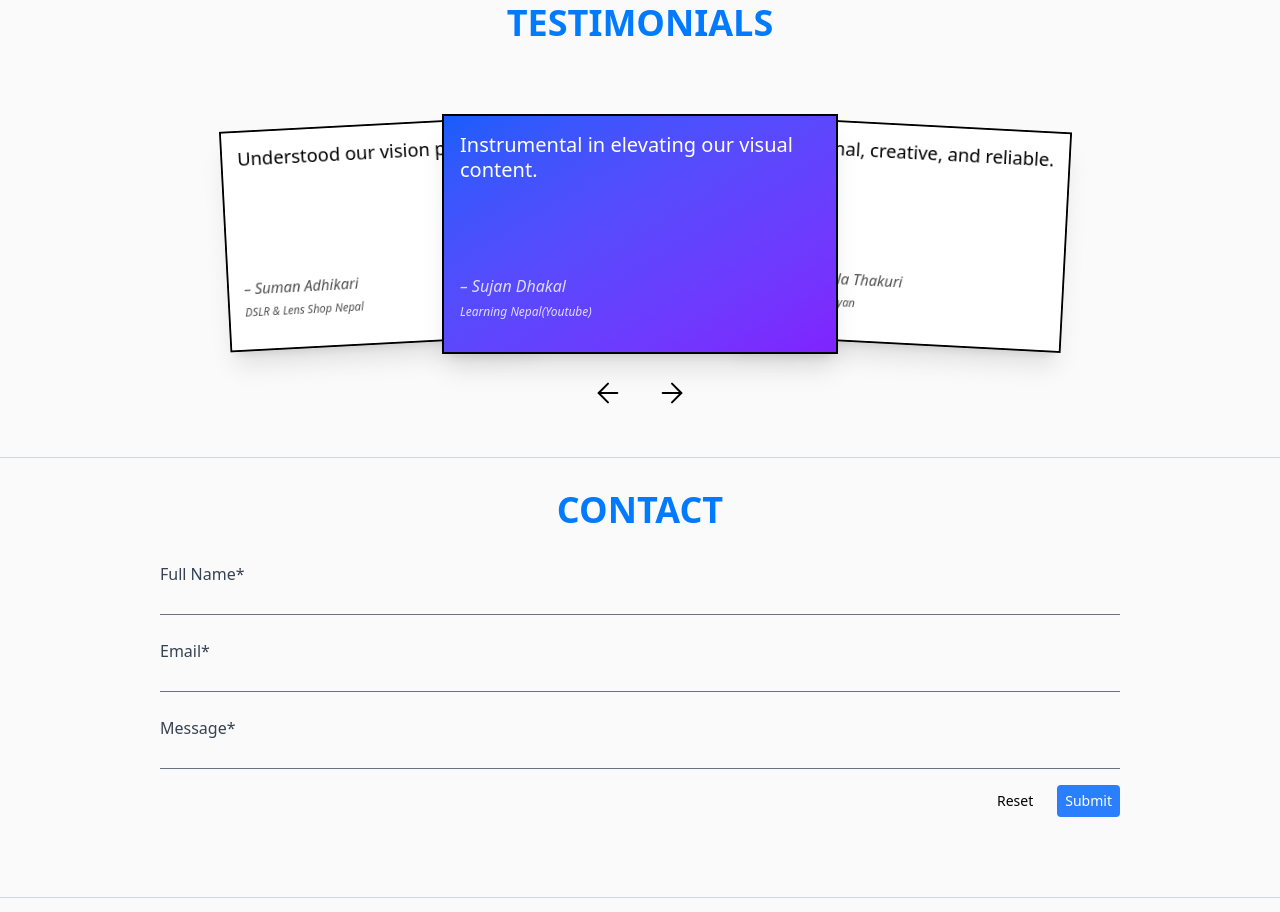
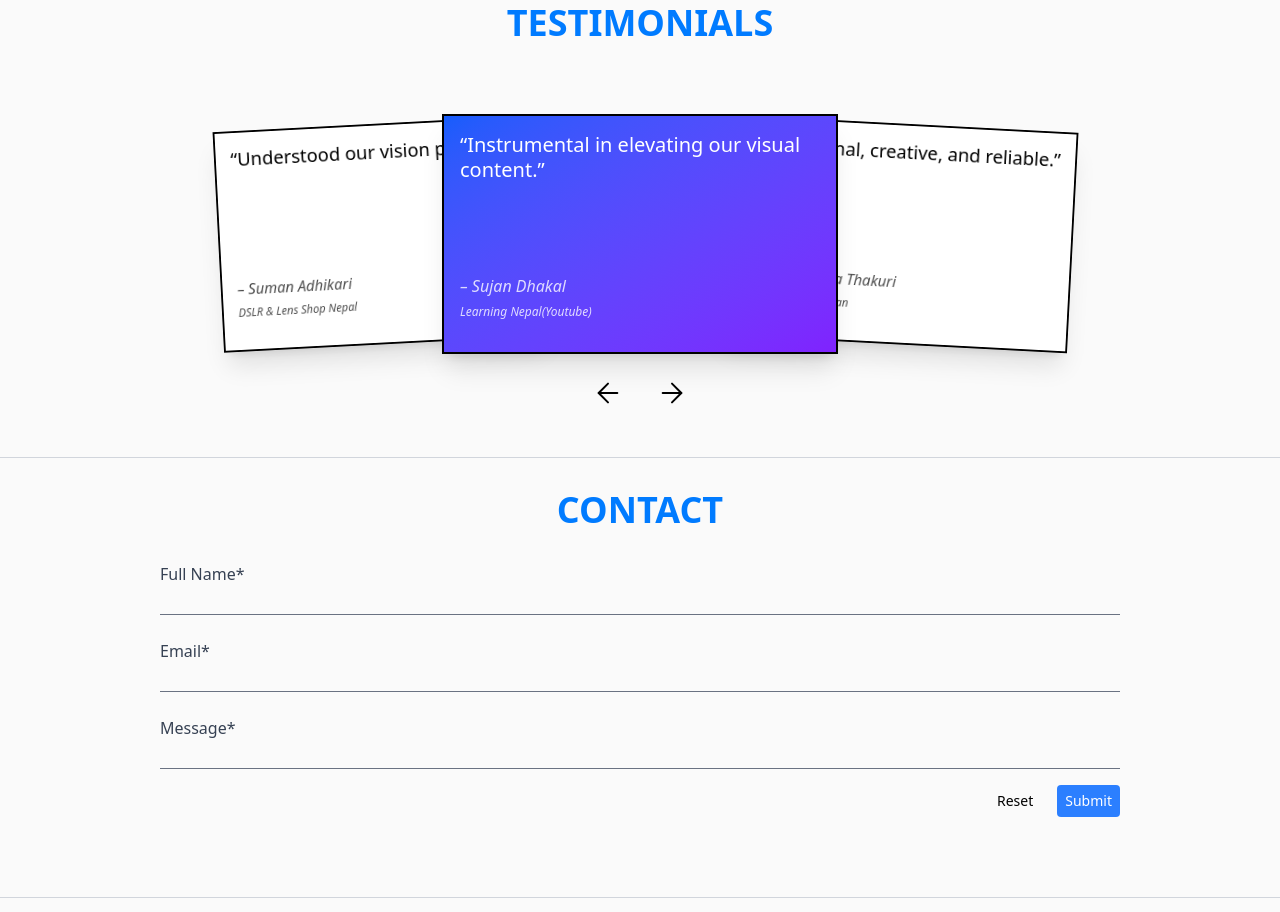
Before and after one commit to ankitshahi22/An_Creative_Studio, a Next.js app: page / in a window 1280 px wide. Shown: the part 2020-2932 px from the top of the page. Built offline with nearby package versions, Linux system fonts and the light colour scheme.

Commit message:
test push

```diff
--- a/src/component/about/About.jsx
+++ b/src/component/about/About.jsx
@@ -21,7 +21,10 @@ const AboutUs = () => {
           className="flex gap-3"
           initial={{ opacity: 0, scale: 0.9 }}
           whileInView={{ opacity: 1, scale: 1 }}
-          transition={{ duration: 1 }}
+          transition={{
+            duration: 1,
+            scale: { type: "spring", visualDuration: 0.4, bounce: 0.5 },
+          }}
         >
           <motion.div
             whileHover={{ scale: 1.05 }}
--- /dev/null
+++ b/src/component/pricing/Pricing.jsx
@@ -0,0 +1,5 @@
+const Pricing = () => {
+  return <div>Pricing</div>;
+};
+
+export default Pricing;
--- a/src/store/data.js
+++ b/src/store/data.js
@@ -33,27 +33,27 @@ export const testimonials = [
   {
     name: "Sujan Dhakal",
     role: "Learning Nepal(Youtube)",
-    text: "Instrumental in elevating our visual content.",
+    text: "“Instrumental in elevating our visual content.”",
   },
   {
     name: "Abishek Malla Thakuri",
     role: "Awesome Nepali Gyan",
-    text: "Professional, creative, and reliable.",
+    text: "“Professional, creative, and reliable.”",
   },
   {
     name: "Roshan Thapa",
     role: "Noobie Gamer",
-    text: "Motion graphics are next level.",
+    text: "“Motion graphics are next level.”",
   },
   {
     name: "Supesh Man Shrestha",
     role: "Hungry Hetauda",
-    text: "Consistently high-quality designs.",
+    text: "“Consistently high-quality designs.”",
   },
   {
     name: "Suman Adhikari",
     role: "DSLR & Lens Shop Nepal",
-    text: "Understood our vision perfectly.",
+    text: "“Understood our vision perfectly.”",
   },
 ];
 
```
